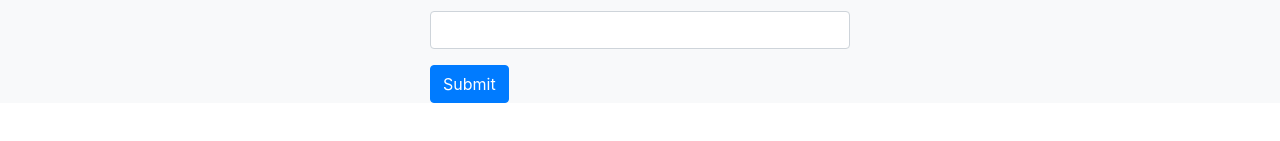
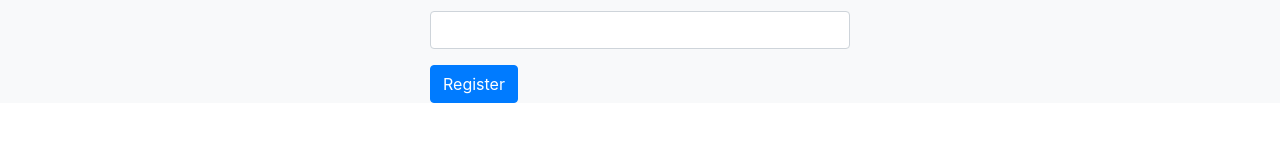
Before and after one commit to TyMick/nextjs-local-authentication, a Next.js app: page /register in a window 1280 px wide. Shown: the part 203-344 px from the top of the page. Built offline with nearby package versions, Linux system fonts and the light colour scheme.

Commit message:
Change button names on login/register

```diff
--- a/components/login-form.js
+++ b/components/login-form.js
@@ -94,7 +94,7 @@ export default () => {
           </Form.Group>
 
           <Button variant="primary" type="submit">
-            Submit
+            Log in
           </Button>
         </Form>
       )}
--- a/components/registration-form.js
+++ b/components/registration-form.js
@@ -91,7 +91,7 @@ export default () => {
           </Form.Group>
 
           <Button variant="primary" type="submit">
-            Submit
+            Register
           </Button>
         </Form>
       )}
```
